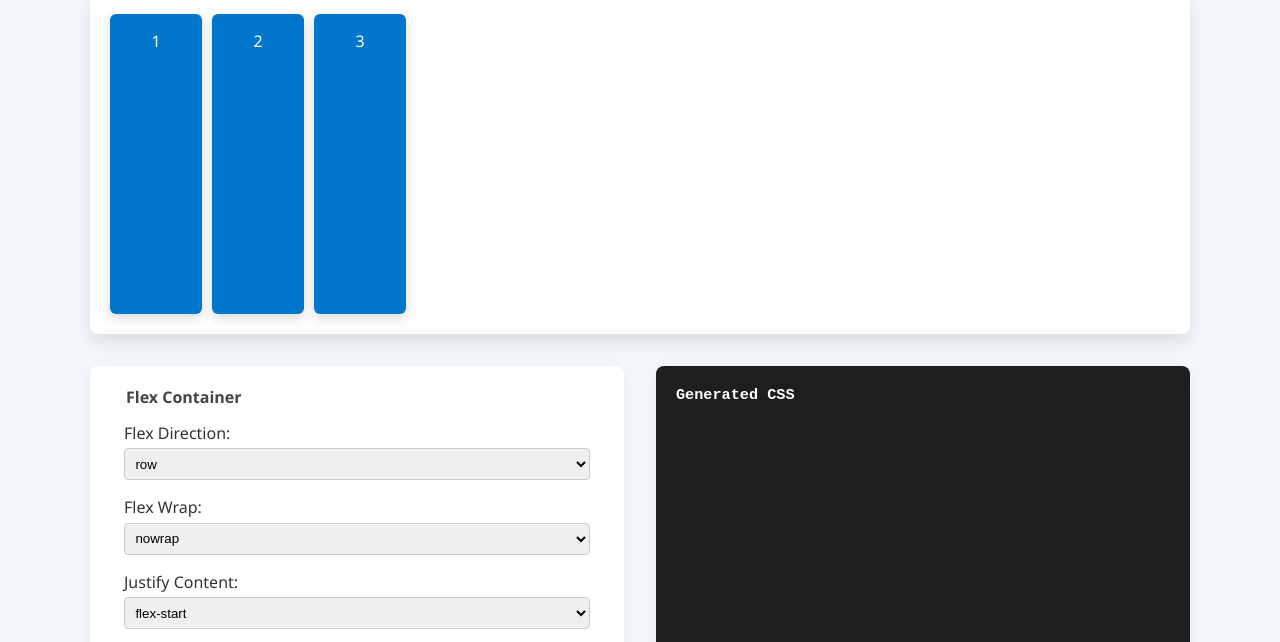
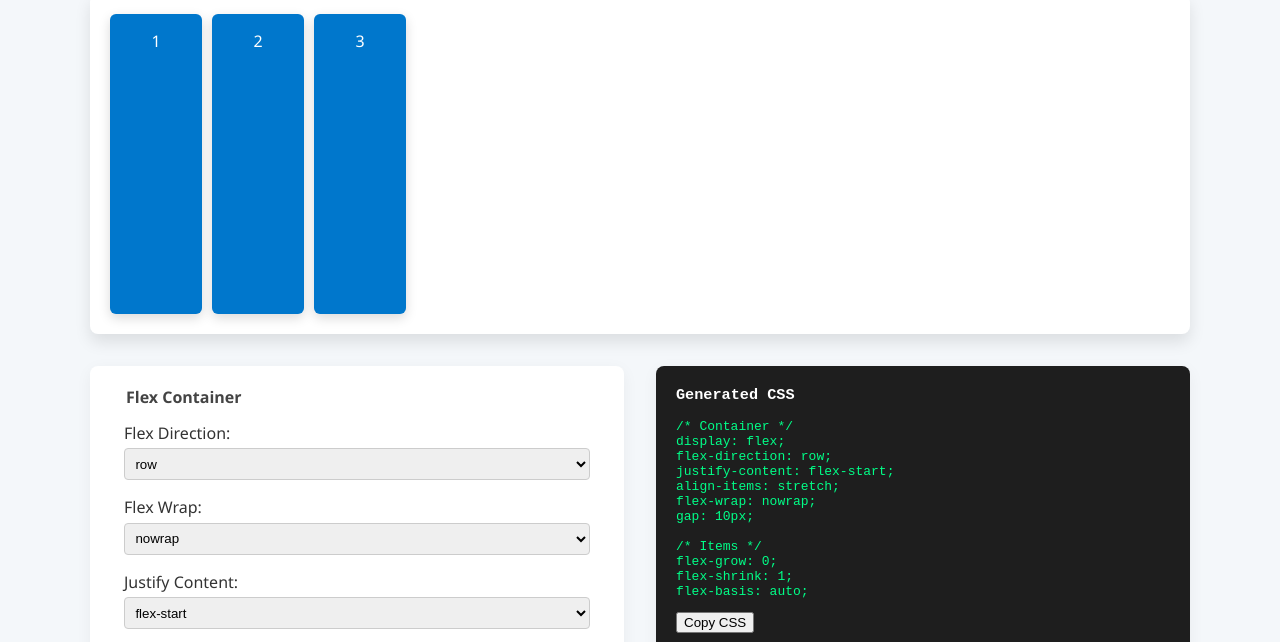
Before and after one commit to Alor-UX/Flexbox-CSS-Generator, a plain HTML site: page index.html in a window 1280 px wide. Shown: the part 107-749 px from the top of the page. Drawn offline with Linux system fonts and the light colour scheme.

Commit message:
Update index.html

```diff
--- a/index.html
+++ b/index.html
@@ -4,8 +4,7 @@
       <meta charset="UTF-8" />
       <meta name="viewport" content="width=device-width, initial-scale=1.0" />
       <title>Document</title>
-      <link rel="stylesheet" href="style.css" />
-      <script src="custom-javascript.js"></script>
+      <link rel="stylesheet" href="/style.css" />
    </head>
    <body>
       <div class="flexbox-generator">
@@ -85,9 +84,10 @@
             <div class="css-code">
                <h3>Generated CSS</h3>
                <pre id="css-output"></pre>
+               <button onclick="copyCSS()">Copy CSS</button>
             </div>
          </div>
       </div>
-
+      <script src="/custom-javascript.js"></script>
    </body>
 </html>
```
